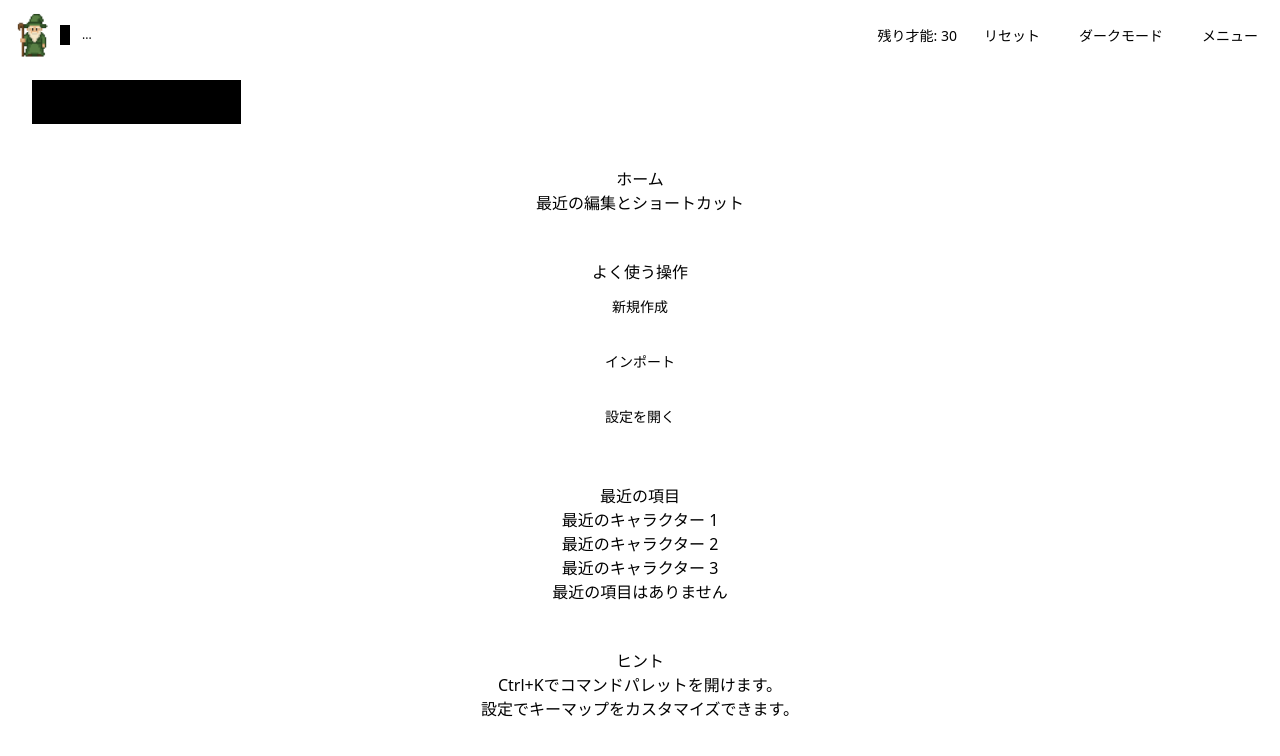
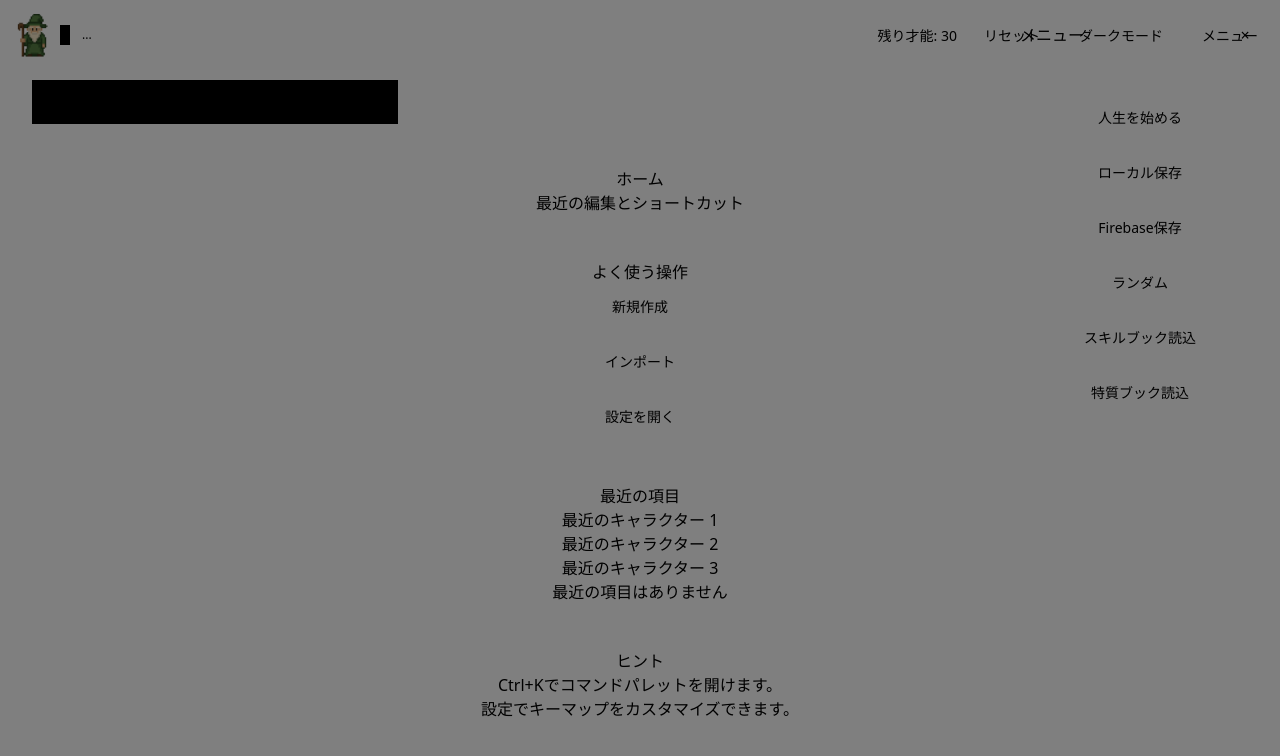
Before and after one commit to SHUNSUKE-Ks/sinariocreate, a React (Vite) app: page / in a window 1280 px wide. Both pictures are taken after a click on the button "メニュー". Shown: the top 756 px of the page. Built offline with nearby package versions, Linux system fonts and the light colour scheme.

Commit message:
"feat:Implement_side_panel_open_close_logic"

```diff
--- a/index.html
+++ b/index.html
@@ -5,6 +5,7 @@
     <link rel="icon" type="image/svg+xml" href="/vite.svg" />
     <meta name="viewport" content="width=device-width, initial-scale=1.0" />
     <title>Sinario Create</title>
+    <link rel="manifest" href="/manifest.webmanifest">
   </head>
   <body>
     <div id="root"></div>
--- a/src/App.jsx
+++ b/src/App.jsx
@@ -2,7 +2,8 @@ import React from 'react';
 import { BrowserRouter, Routes, Route, Link } from 'react-router-dom';
 
 import { CharacterProvider } from '@/context/CharacterContext';
-import { ThemeProvider } from '@/context/ThemeContext'; // Import the ThemeProvider
+import { ThemeProvider } from '@/context/ThemeContext';
+import { useSidePanel } from '@/hooks/useSidePanel'; // Import useSidePanel
 
 import Header from '@/components/layout/Header';
 import SidePanel from '@/components/layout/SidePanel';
@@ -12,18 +13,24 @@ import GameLifeScreen from '@/AppScreen/03_GameLife/GameLifeScreen';
 import SettingsScreen from '@/AppScreen/10_Settings/SettingsScreen';
 
 function App() {
+  const { isOpen, toggleSidePanel } = useSidePanel(); // Use the hook
+
   return (
-    <ThemeProvider> {/* Wrap the entire application with ThemeProvider */}
+    <ThemeProvider>
       <BrowserRouter>
         <CharacterProvider>
-          <Header />
-          <SidePanel />
+          {/* Overlay for side panel */}
+          <div className={`overlay ${isOpen ? 'active' : ''}`} onClick={toggleSidePanel}></div>
+
+          <Header toggleSidePanel={toggleSidePanel} /> {/* Pass toggle function */}
+          <SidePanel isOpen={isOpen} toggleSidePanel={toggleSidePanel} /> {/* Pass state and toggle function */}
 
           {/* Simple navigation for now */}
           <nav style={{ position: 'fixed', top: '80px', zIndex: 100, background: 'black', padding: '10px' }}>
             <Link to="/" style={{ marginRight: '10px' }}>Home</Link>
             <Link to="/character-creator">Character Creator</Link>
-            {/* Add other links as needed */}
+            <Link to="/game-life" style={{ marginLeft: '10px' }}>Game Life</Link>
+            <Link to="/settings" style={{ marginLeft: '10px' }}>Settings</Link>
           </nav>
 
           <div className="container" style={{ paddingTop: '50px' }}>
--- a/src/GameStyles/variables.css
+++ b/src/GameStyles/variables.css
@@ -1,6 +1,6 @@
 :root {
   /* Light Theme Defaults */
-  --color-background: #f0f0f0; /* Light gray */
+  --color-background: #000; /* Light gray */
   --color-background-panel: #ffffff; /* White */
   --color-background-alt: #e0e0e0; /* Lighter gray */
   --color-button: #007bff; /* Blue */
@@ -9,10 +9,10 @@
   --color-border-alt: #bbbbbb; /* Lighter gray border */
   --color-text: #333333; /* Dark gray text */
   --color-text-muted: #666666; /* Medium gray text */
-  --font-family-main: 'MS Gothic', monospace;
+  --font-family-main: "MS Gothic", monospace;
 }
 
-html[data-theme='dark'] {
+html[data-theme="dark"] {
   /* Dark Theme Overrides */
   --color-background: #000;
   --color-background-panel: #111;
--- a/src/components/layout/Header.jsx
+++ b/src/components/layout/Header.jsx
@@ -1,13 +1,13 @@
 import React from 'react';
 import { useCharacter } from '@/hooks/useCharacter';
 import { useTheme } from '@/hooks/useTheme';
-import { useCharacterStats } from '@/hooks/useCharacterStats'; // Import useCharacterStats
+import { useCharacterStats } from '@/hooks/useCharacterStats';
 import WizardIcon from '@/assets/Wizard_OldMan_Front_Pixel.png';
 
-const Header = () => {
+const Header = ({ toggleSidePanel }) => { // Receive toggleSidePanel as prop
   const { state } = useCharacter();
   const { theme, toggleTheme } = useTheme();
-  const { resetStats } = useCharacterStats(); // Use resetStats from the hook
+  const { resetStats } = useCharacterStats();
 
   return (
     <header className="header-container">
@@ -17,11 +17,11 @@ const Header = () => {
         </div>
         <div className="header-right">
             <div className="header-info">残り才能: <span id="header-remaining-points">{state.talentPoints}</span></div>
-            <button className="header-btn" id="reset-button" onClick={resetStats}>リセット</button> {/* Connect resetStats */}
+            <button className="header-btn" id="reset-button" onClick={resetStats}>リセット</button>
             <button className="header-btn" onClick={toggleTheme}>
               {theme === 'light' ? 'ダークモード' : 'ライトモード'}
             </button>
-            <button className="header-btn">メニュー</button>
+            <button className="header-btn" onClick={toggleSidePanel}>メニュー</button> {/* Connect toggleSidePanel */}
         </div>
     </header>
   );
--- a/src/components/layout/SidePanel.jsx
+++ b/src/components/layout/SidePanel.jsx
@@ -1,21 +1,21 @@
 import React from 'react';
-import { useCharacterStats } from '@/hooks/useCharacterStats'; // Import useCharacterStats
+import { useCharacterStats } from '@/hooks/useCharacterStats';
 
-const SidePanel = () => {
-  const { randomizeStats } = useCharacterStats(); // Use randomizeStats from the hook
+const SidePanel = ({ isOpen, toggleSidePanel }) => { // Receive isOpen and toggleSidePanel as props
+  const { randomizeStats } = useCharacterStats();
 
   return (
-    <div className="side-panel">
+    <div className={`side-panel ${isOpen ? 'open' : ''}`}> {/* Apply 'open' class conditionally */}
         <div className="side-panel-header">
             <h3>メニュー</h3>
-            <button className="side-panel-close">×</button>
+            <button className="side-panel-close" onClick={toggleSidePanel}>×</button> {/* Connect toggleSidePanel */}
         </div>
         <div className="points-section">
             <div className="bottom-buttons">
                 <button className="bottom-btn" id="start-life-btn">人生を始める</button>
                 <button className="bottom-btn" id="save-local-btn">ローカル保存</button>
                 <button className="bottom-btn" id="save-firebase-btn">Firebase保存</button>
-                <button className="bottom-btn" id="random-btn" onClick={randomizeStats}>ランダム</button> {/* Connect randomizeStats */}
+                <button className="bottom-btn" id="random-btn" onClick={randomizeStats}>ランダム</button>
                 <button className="bottom-btn" id="load-skill-book-btn">スキルブック読込</button>
                 <button className="bottom-btn" id="load-trait-book-btn">特質ブック読込</button>
             </div>
--- /dev/null
+++ b/src/hooks/useSidePanel.js
@@ -0,0 +1,11 @@
+import { useState } from 'react';
+
+export const useSidePanel = () => {
+  const [isOpen, setIsOpen] = useState(false);
+
+  const openSidePanel = () => setIsOpen(true);
+  const closeSidePanel = () => setIsOpen(false);
+  const toggleSidePanel = () => setIsOpen(prev => !prev);
+
+  return { isOpen, openSidePanel, closeSidePanel, toggleSidePanel };
+};
```
